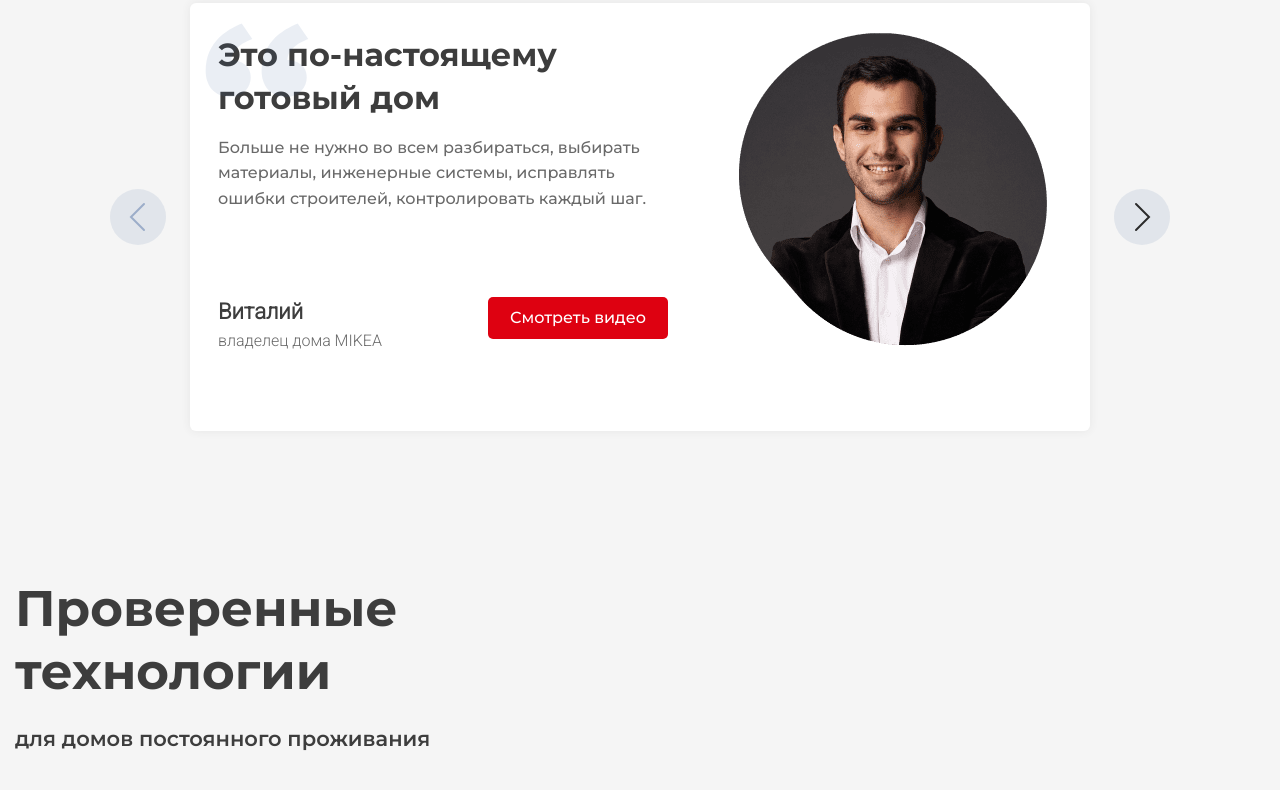
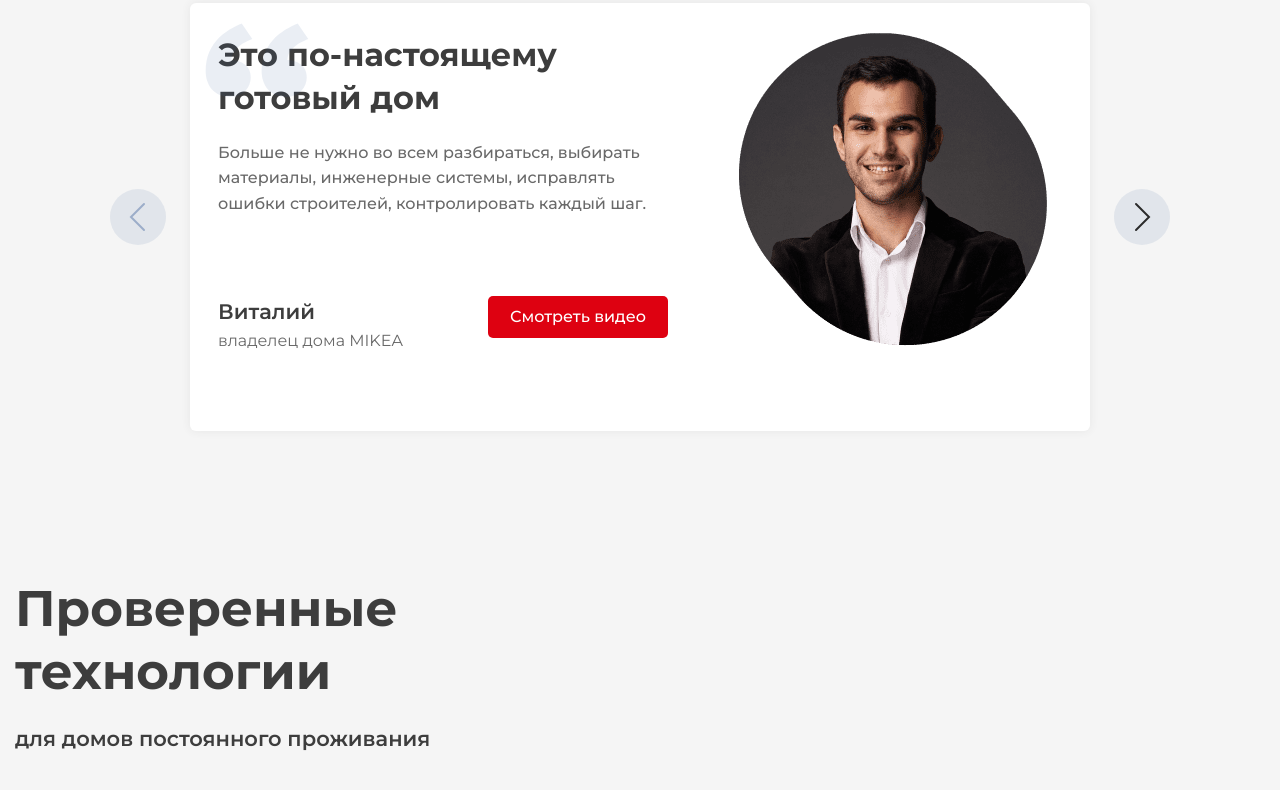
Before and after one commit to EvilNekromat777/opim, a plain HTML site: page index.html in a window 1280 px wide. Shown: the part 2738-3528 px from the top of the page. Drawn offline with nearby package versions, Linux system fonts and the light colour scheme.

Commit message:
fix slider

```diff
--- a/index.html
+++ b/index.html
@@ -341,9 +341,12 @@
 							<img src="./images/reviews/02.svg" alt="картинка">
 						</div>
 						<div class="slider__item-info">
+							<div class="">
 								<div class="slider__item-title">Это по-настоящему готовый дом</div>
-							<div class="slider__item-text">Больше не нужно во всем разбираться, выбирать материалы, инженерные
+								<div class="slider__item-text">Больше не нужно во всем разбираться, выбирать материалы,
+									инженерные
 									системы, исправлять ошибки строителей, контролировать каждый шаг.</div>
+							</div>
 							<div class="slider__item-main">
 								<button class="button button__slider">Смотреть видео</button>
 								<div class="slider__item-person">
@@ -359,9 +362,12 @@
 							<img src="./images/reviews/02.svg" alt="картинка">
 						</div>
 						<div class="slider__item-info">
+							<div class="">
 								<div class="slider__item-title">Это по-настоящему готовый дом</div>
-							<div class="slider__item-text">Больше не нужно во всем разбираться, выбирать материалы, инженерные
+								<div class="slider__item-text">Больше не нужно во всем разбираться, выбирать материалы,
+									инженерные
 									системы, исправлять ошибки строителей, контролировать каждый шаг.</div>
+							</div>
 							<div class="slider__item-main">
 								<button class="button button__slider">Смотреть видео</button>
 								<div class="slider__item-person">
@@ -581,11 +587,13 @@
 							<img src="./images/reviews/02.svg" alt="картинка">
 						</div>
 						<div class="slider__item-info">
+							<div class="">
 								<div class="slider__item-title">Без скрытых платежей и допработ</div>
 								<div class="slider__item-text">Дом был построен именно в&nbsp;ту&nbsp;сумму, которую указали
 									в&nbsp;договоре. Без
 									скрытых платежей
 									и&nbsp;допработ.</div>
+							</div>
 							<div class="slider__item-main">
 								<div class="slider__item-person">
 									<div class="slider__item-name">Михаил</div>
@@ -601,11 +609,13 @@
 							<img src="./images/reviews/02.svg" alt="картинка">
 						</div>
 						<div class="slider__item-info">
+							<div class="">
 								<div class="slider__item-title">Без скрытых платежей и допработ</div>
 								<div class="slider__item-text">Дом был построен именно в&nbsp;ту&nbsp;сумму, которую указали
 									в&nbsp;договоре. Без
 									скрытых платежей
 									и&nbsp;допработ.</div>
+							</div>
 							<div class="slider__item-main">
 								<button class="button button__slider">Смотреть видео</button>
 								<div class="slider__item-person">
@@ -621,11 +631,13 @@
 							<img src="./images/reviews/02.svg" alt="картинка">
 						</div>
 						<div class="slider__item-info">
+							<div class="">
 								<div class="slider__item-title">Без скрытых платежей и допработ</div>
 								<div class="slider__item-text">Дом был построен именно в&nbsp;ту&nbsp;сумму, которую указали
 									в&nbsp;договоре. Без
 									скрытых платежей
 									и&nbsp;допработ.</div>
+							</div>
 							<div class="slider__item-main">
 								<button class="button button__slider">Смотреть видео</button>
 								<div class="slider__item-person">
--- a/scss/slider.scss
+++ b/scss/slider.scss
@@ -28,16 +28,19 @@
 		font-style: normal;
 	}
 	&__item-name-descr{
+		@include font-style;
 		font-weight: 400;
 		font-size: 16px;
 		line-height: 160.5%;
 		color: #696969;
 	}
 	&__item-name{
-		font-weight: bold;
-		font-size: 22px;
-		line-height: 140%;
+		@include font-style;
+		font-weight: 600;
+		font-size: 21px;
+		line-height: 150%;
 		color: #3D3D3D;
+
 	}
 	&__item-info{
 		display: flex;
@@ -52,7 +55,7 @@
 		display: flex;
 		align-items: center;
 		color: #696969;
-		margin: 15px 0px 0px 0px;
+		margin: 20px 0px 0px 0px;
 		max-width: 450px;
 	}
 	&__item-main{
```
Also changed, not shown: css/index.css. Lines whose indentation alone changed are shown as unchanged.
